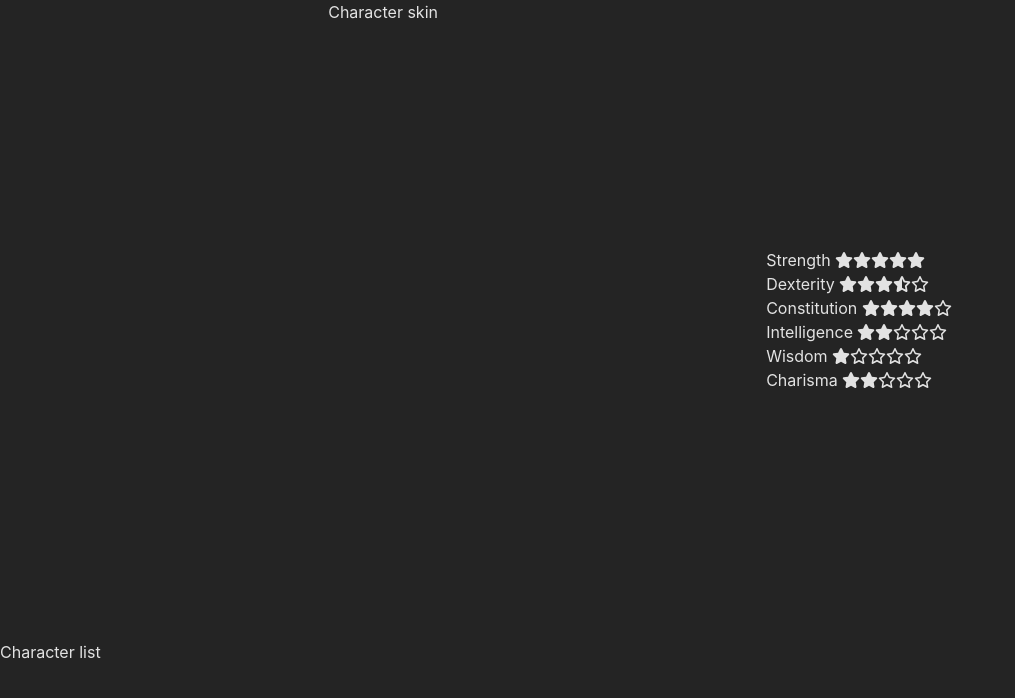
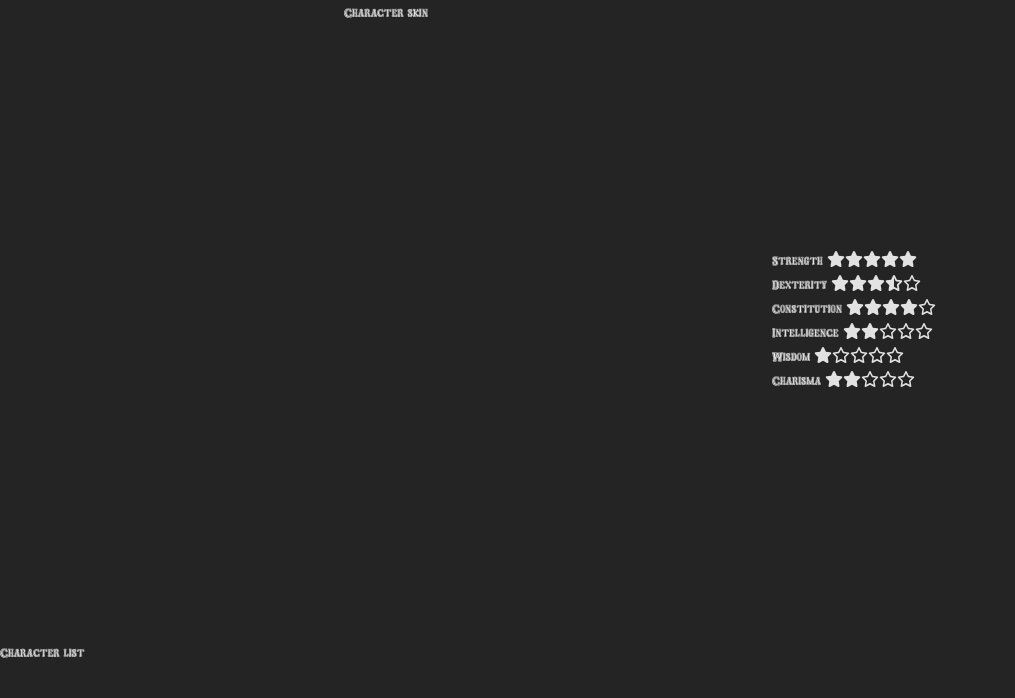
Before and after one commit to Thalandor/dungeon-cats-dragons, a React (Vite) app: page /new in a window 1280 px wide. Shown: the top 698 px of the page, without its empty margins (0-1015 px from the left). Built offline with nearby package versions, Linux system fonts and the light colour scheme.

Commit message:
Added dnd font and key hook

```diff
--- /dev/null
+++ b/src/hooks/useKeyPress.ts
@@ -0,0 +1,19 @@
+import { useCallback, useEffect } from "react";
+
+export function useKeyPress(callback: () => void, keyCodes: string[]): void {
+  const handler = useCallback(
+    ({ code }: KeyboardEvent) => {
+      if (keyCodes.includes(code)) {
+        callback();
+      }
+    },
+    [callback, keyCodes]
+  );
+
+  useEffect(() => {
+    window.addEventListener("keyup", handler);
+    return () => {
+      window.removeEventListener("keyup", handler);
+    };
+  }, [handler]);
+}
--- a/src/index.css
+++ b/src/index.css
@@ -1,5 +1,5 @@
 :root {
-  font-family: Inter, system-ui, Avenir, Helvetica, Arial, sans-serif;
+  font-family: dndcregular, Inter, system-ui, Avenir, Helvetica, Arial, sans-serif;
   line-height: 1.5;
   font-weight: 400;
 
@@ -12,6 +12,14 @@
   -webkit-font-smoothing: antialiased;
   -moz-osx-font-smoothing: grayscale;
   -webkit-text-size-adjust: 100%;
+}
+@font-face {
+  font-family: 'dndcregular';
+  src: url('./assets/dndc-webfont.woff2') format('woff2'),
+       url('./assets/dndc-webfont.woff') format('woff');
+  font-weight: normal;
+  font-style: normal;
+
 }
 
 a {
--- a/src/pages/NewGame.tsx
+++ b/src/pages/NewGame.tsx
@@ -1,6 +1,11 @@
+import { useNavigate } from "react-router-dom";
 import Character from "../components/character/Character";
+import { useKeyPress } from "../hooks/useKeyPress";
 import styles from "./NewGame.module.scss";
+
 const NewGame = () => {
+  const navigate = useNavigate();
+  useKeyPress(() => navigate("/"), ["Escape"]);
   return (
     <div className={styles.parent}>
       <div style={{ flex: 80 }}>
```
Also changed, not shown: src/assets/dndc-webfont.woff (added), src/assets/dndc-webfont.woff2 (added).
